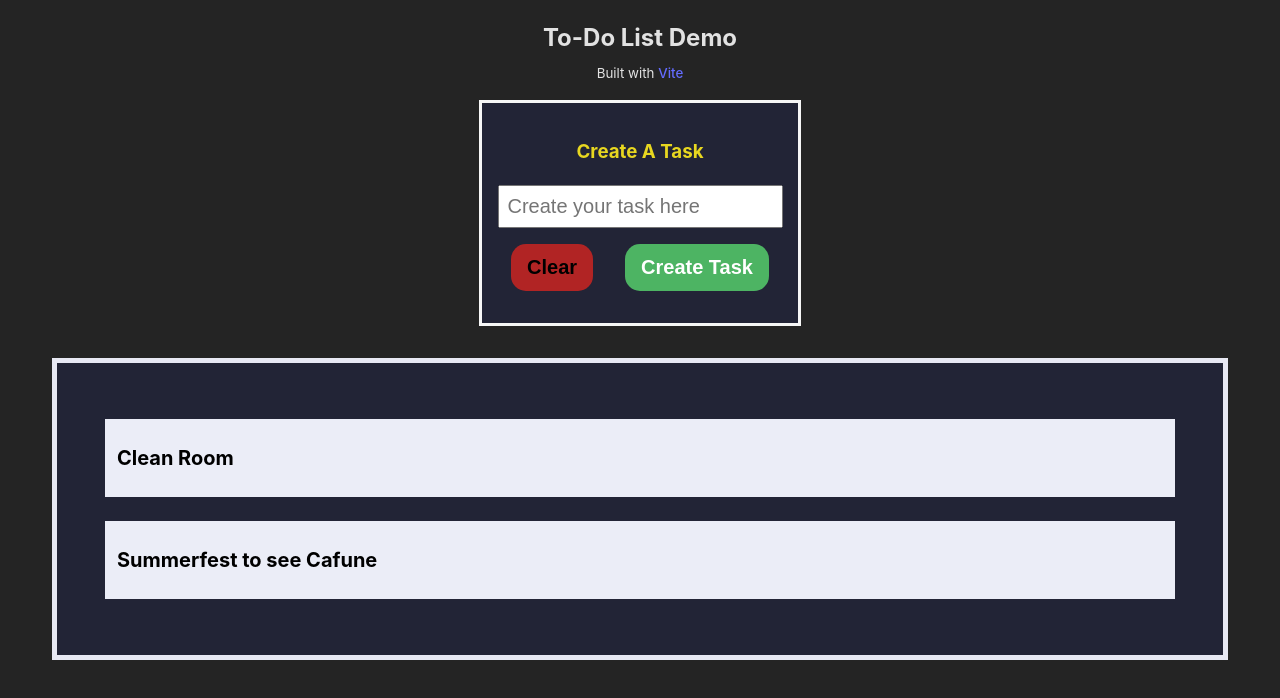
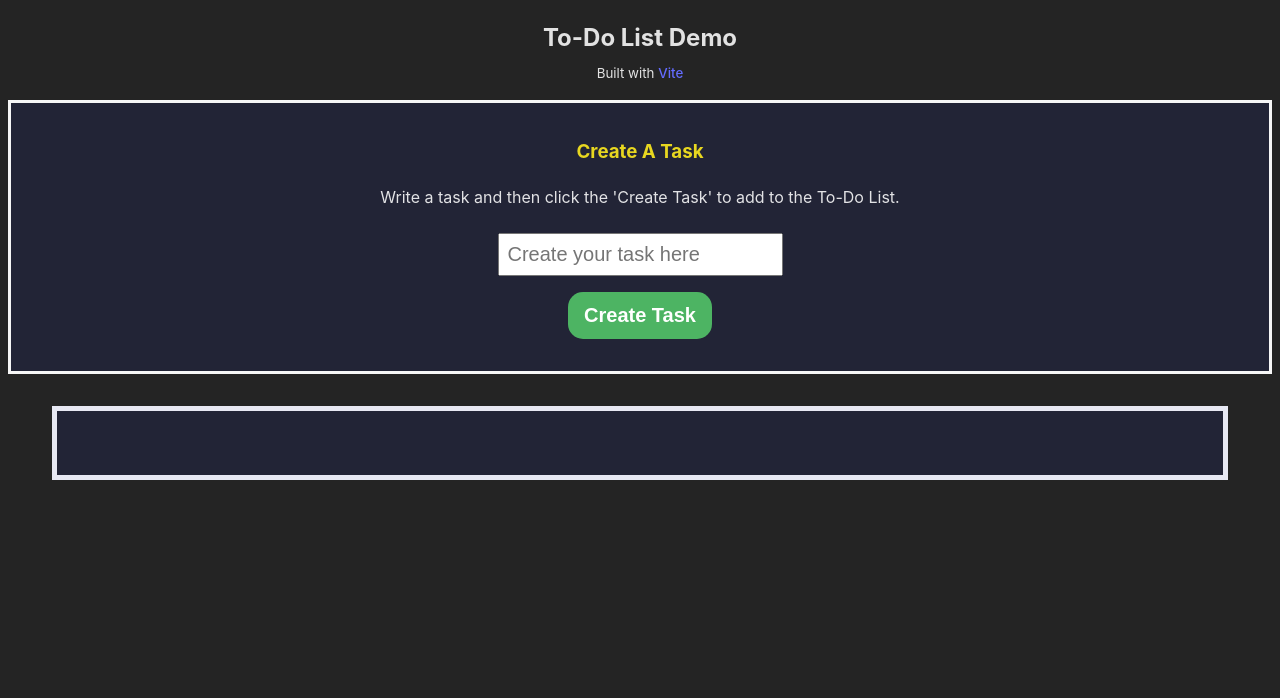
Before and after one commit to WesloTheWeb/to-do-app-demo, a React (Vite) app: page / in a window 1280 px wide. Shown: the top 698 px of the page. Built offline with nearby package versions, Linux system fonts and the light colour scheme; the HTML template or start-up script is replaced by a standard one.

Commit message:
Created CTAs for create task and logic to take in user input using useRef hooks, and typescript checks

```diff
--- a/src/components/CreateTask/CreateTask.module.scss
+++ b/src/components/CreateTask/CreateTask.module.scss
@@ -7,7 +7,11 @@
     margin: 0 auto;
     text-align: center;
     padding: 1rem 0;
-    width: 25%;
+    // width: 25%;
+
+    label {
+        display: block;
+    }
 
     input {
         // padding: .75rem 1.25rem;
--- a/src/components/CreateTask/CreateTask.tsx
+++ b/src/components/CreateTask/CreateTask.tsx
@@ -1,16 +1,27 @@
+import React, { useRef} from 'react';
 import classes from './CreateTask.module.scss';
 
 const { container, actions } = classes;
 
 const CreateTask = ({ }) => {
+    const textInputRef = useRef<HTMLInputElement>(null);
+
+    const addTaskHandler = (evnt: React.FormEvent) => {
+        evnt.preventDefault();
+        const enteredText = textInputRef.current!.value;
+        console.log(enteredText);
+    }
+
     return (
         <section className={container}>
             <h3>Create a task</h3>
-            <form>
-                <input placeholder='Create your task here' />
+            <form onSubmit={addTaskHandler}>
+                <label htmlFor="todo-text">Write a task and then click the 'Create Task' to add to the To-Do List.</label>
+                <br />
+                <input placeholder='Create your task here' type="text" id="todo-text" ref={textInputRef} />
                 <div className={actions}>
                     <button>Create Task</button>
-                    <button>Clear</button>
+                    {/* <button>Clear</button> */}
                 </div>
             </form>
         </section>
--- a/src/containers/Tasks/Tasks.tsx
+++ b/src/containers/Tasks/Tasks.tsx
@@ -7,17 +7,7 @@ const { taskContainer } = classes;
 
 const Tasks = ({ }) => {
 
-    const [activeTasks, setActiveTasks] = useState<TaskModel[]>([
-        {
-            id: 1,
-            title: 'Clean Room',
-            due: 'End of month'
-        },
-        {
-            id: 2,
-            title: 'Summerfest to see Cafune'
-        }
-    ]);
+    const [activeTasks, setActiveTasks] = useState<TaskModel[]>([]);
 
     return (
         <section className={taskContainer}>
```
